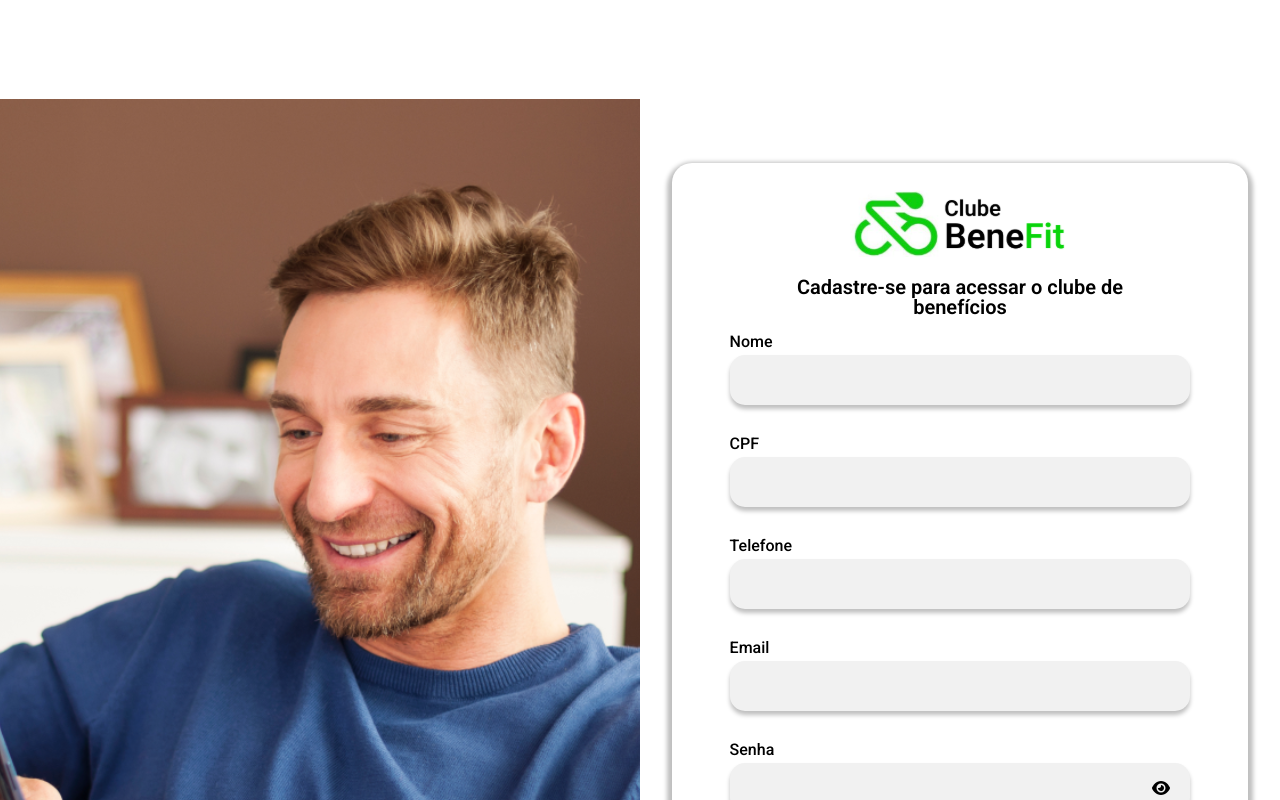
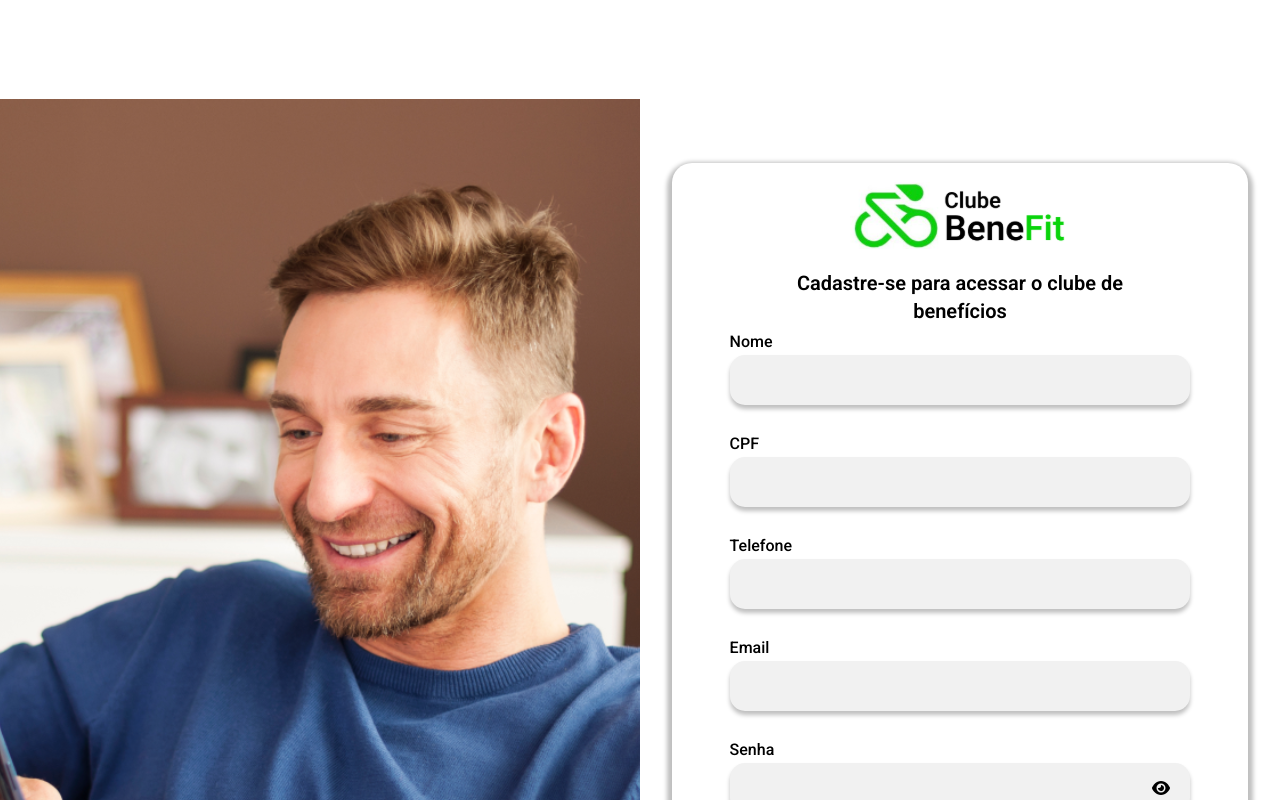
Before and after one commit to herbertcarnaubadesouza/new-benefit, a Next.js app: page /components/cadastroLogin/Index in a window 1280 px wide. Shown: the top 800 px of the page. Built offline with nearby package versions, Linux system fonts and the light colour scheme.

Commit message:
ajusting line height

```diff
--- a/src/styles/Login/cadastroLogin.scss
+++ b/src/styles/Login/cadastroLogin.scss
@@ -71,10 +71,14 @@
   font-style: normal;
   font-weight: 600;
   font-size: 20px;
-  line-height: 20px;
+  line-height: 28px;
   text-align: center;
   color: #000000;
   margin-top: 20px;
+
+  @media only screen and (max-width: 768px) {
+    line-height: 20px;
+  }
 }
 
 .cadastro-input {
```
